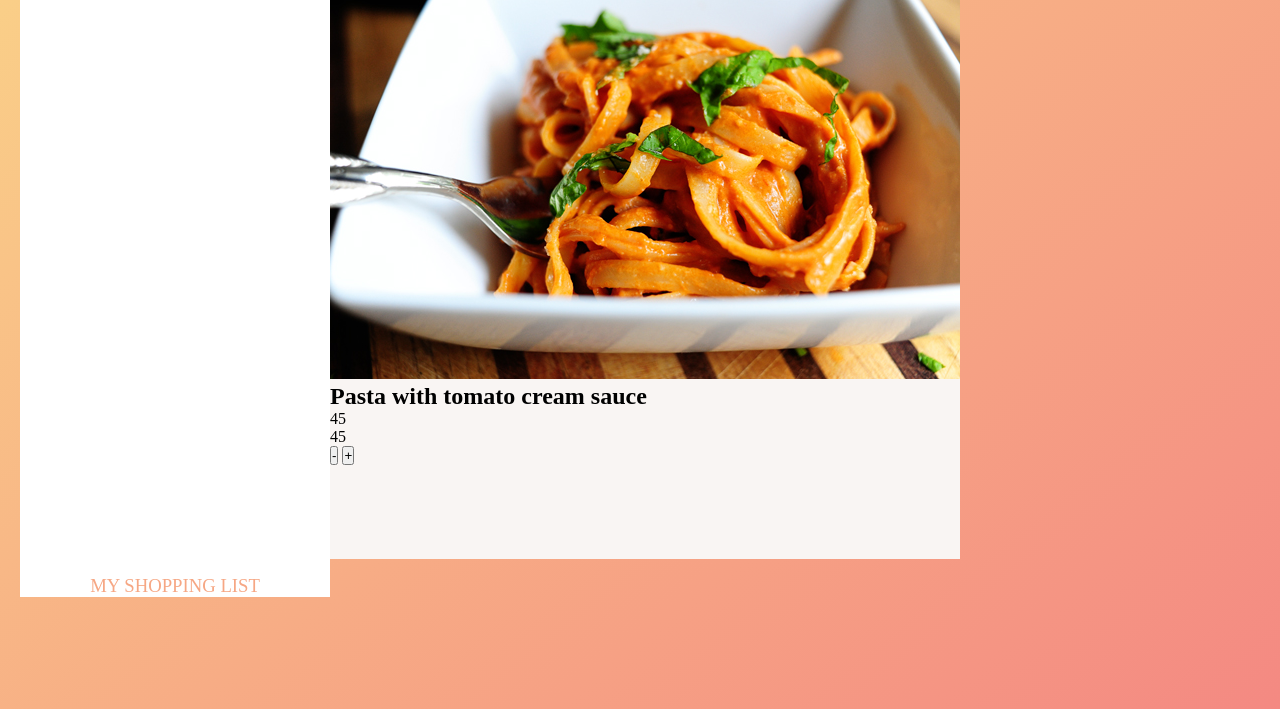
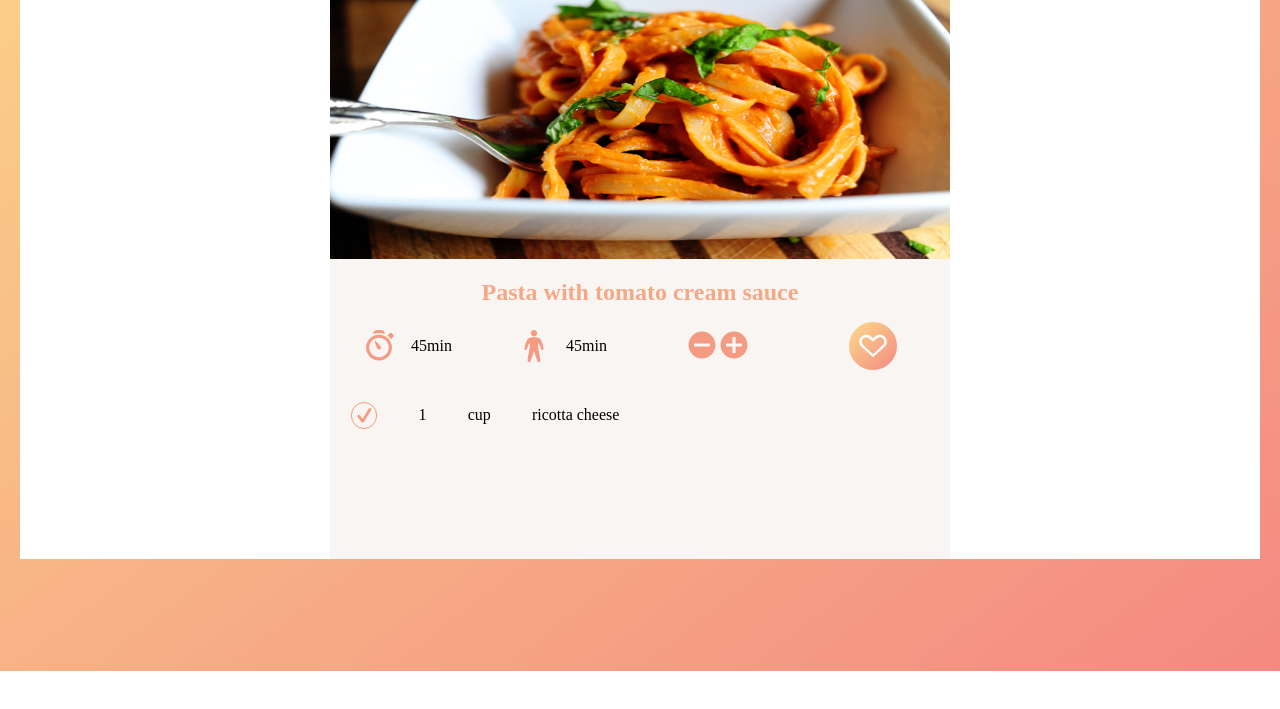
Before and after one commit to milosostojic95/forkify, a website built with webpack: page src/index.html in a window 1280 px wide. Shown: the part 307-1016 px from the top of the page. After the commit the page ends 978 px from the top, so only its background shows below. Built offline with nearby package versions, Linux system fonts and the light colour scheme.

Commit message:
Add stype to all recipe section

```diff
--- a/package.json
+++ b/package.json
@@ -25,6 +25,7 @@
     "mini-css-extract-plugin": "^0.9.0",
     "sass": "^1.26.5",
     "sass-loader": "^8.0.2",
+    "svg-inline-loader": "^0.8.2",
     "webpack": "^4.43.0",
     "webpack-cli": "^3.3.11",
     "webpack-dev-server": "^3.11.0"
--- a/src/index.html
+++ b/src/index.html
@@ -34,28 +34,59 @@
         <div class="recipe">
           <div class="recipe-wrapper">
             <div class="recipe-image">
-              <figure class="recipe-img">
-                <img src="./images/test-1.jpg" alt="Tomato" class="recipeimg">
-                <h1 class="recipe-title">
-                    <span>Pasta with tomato cream sauce</span>
-                </h1>
-              </figure>
+              <img src="./images/test-1.jpg" alt="Tomato" class="recipeimg">
+              <h1 class="recipe-title">
+                  <span>Pasta with tomato cream sauce</span>
+              </h1>
             </div>
             <div class="recipe-details">
-              <div class="recipe-info">
-                <div class="recipe-info-icon"></div>
+              <div class="recipe-info center">
+                <svg class="recipe-info-icon">
+                  <use href="./images/icons.svg#icon-stopwatch"></use>
+                </svg>
                 <span class="recipe-info-data-minuts">45</span>
-                <span class="recipe-info-text"></span>
+                <span class="recipe-info-text">min</span>
               </div>
-              <div class="recipe-info">
-                <div class="recipe-info-icon"></div>
+              <div class="recipe-info center">
+                <svg class="recipe-info-icon">
+                  <use href="./images/icons.svg#icon-man"></use>
+                </svg>
                 <span class="recipe-info-data-minuts">45</span>
-                <span class="recipe-info-text"></span>
+                <span class="recipe-info-text">min</span>
               </div>
-              <div class="recipe-info-buttons">
-                <button class="negative">-</button>
-                <button class="add">+</button>
+              <div class="recipe-info-buttons center">
+                <button class="negative">
+                  <svg>
+                    <use href="./images/icons.svg#icon-circle-with-minus"></use>
+                </svg>
+                </button>
+                <button class="add">
+                  <svg>
+                    <use href="./images/icons.svg#icon-circle-with-plus"></use>
+                </svg>
+                </button>
               </div>
+              <div class="recipe-love center">
+                <button class="love center">
+                  <svg class="header-likes">
+                    <use href="./images/icons.svg#icon-heart-outlined"></use>
+                </svg>
+                </button>
+              </div>
+            </div>
+            <div class="recipe-ingrediants">
+              <ul class="recipe-ingrediants-list">
+                <li>
+                  <div class="recipe-icon center">
+                    <svg>
+                      <use href="./images/icons.svg#icon-check"></use>
+                    </svg>
+                  </div>
+                  <div class="recipe-count">1</div>
+                  <div class="recipe-unit">cup </div>
+                  <div class="recipe-ingrediant">ricotta cheese</div>
+                </li>
+              </ul>
             </div>
           </div>
         </div>
--- a/src/js/views/recipeView.js
+++ b/src/js/views/recipeView.js
@@ -1,3 +1,5 @@
-export const renderrecipes = () => {
+export const renderRecipe = () => {
+  const markup = `
 
+  `
 }
--- a/src/sass/base/_base.scss
+++ b/src/sass/base/_base.scss
@@ -46,3 +46,8 @@ body {
     }
   }
 }
+.center {
+  display: flex;
+  align-items: center;
+  justify-content: center;
+}
--- a/src/sass/sections/_recipe.scss
+++ b/src/sass/sections/_recipe.scss
@@ -1,4 +1,115 @@
 .recipe {
   flex-basis: 50%;
   background: $headerBg;
+
+  .recipe-wrapper {
+
+    .recipe-image {
+      position: relative;
+
+      img {
+        width: 100%;
+        height: 300px;
+      }
+
+      .recipe-title {
+        text-align: center;
+        padding: 1rem 0;
+
+        span {
+          color: $titleColor;
+        }
+      }
+    }
+
+    .recipe-details {
+      display: flex;
+
+      .recipe-info {
+        flex-basis: 25%;
+
+        .recipe-info-icon {
+          height: 2rem;
+          width: 2rem;
+          fill: #F59A83;
+          margin-right: 1rem;
+        }
+      }
+
+      .recipe-info-buttons {
+        flex-basis: 25%;
+
+        .negative {
+          border: none;
+          background: transparent;
+
+          svg {
+            height: 2rem;
+            width: 2rem;
+            fill: #F59A83;
+          }
+        }
+
+        .add {
+          border: none;
+          background: transparent;
+
+          svg {
+            height: 2rem;
+            width: 2rem;
+            fill: #F59A83;
+          }
+        }
+      }
+
+      .recipe-love {
+        flex-basis: 25%;
+
+        .love {
+          background-image: linear-gradient(to right bottom, #FBDB89, #F48982);
+          border-radius: 50%;
+          border: none;
+          cursor: pointer;
+          height: 3rem;
+          width: 3rem;
+          transition: all .2s;
+
+          svg {
+            height: 2rem;
+            width: 2rem;
+            fill: #fff;
+          }
+        }
+      }
+    }
+
+    .recipe-ingrediants {
+      padding-top: 2rem;
+
+      .recipe-ingrediants-list {
+        display: flex;
+        flex-wrap: wrap;
+
+        li {
+          flex-basis: 50%;
+          list-style-type: none;
+          display: flex;
+          align-items: center;
+          justify-content: space-around;
+
+          .recipe-icon {
+            border: 1px solid #F59A83;
+            border-radius: 50%;
+            padding: 2px;
+
+            svg {
+              height: 1.3rem;
+              width: 1.3rem;
+              fill: #F59A83;
+            }
+          }
+        }
+      }
+    }
+  }
 }
--- a/webpack.config.js
+++ b/webpack.config.js
@@ -34,6 +34,10 @@ module.exports = {
         }
       },
       {
+        test: /\.svg$/,
+        loader: 'svg-inline-loader'
+      },
+      {
         test: /\.(svg|png|jpe?g|gif)$/,
         use: [
           {
```
Also changed, not shown: dist/bundle.js, dist/images/icons.svg (renamed from src/images/icons.svg), dist/images/logo.png (added), dist/images/test-1.jpg (added), dist/index.html, dist/main.css (added), src/images/spiner.png (deleted), 1 other file.
